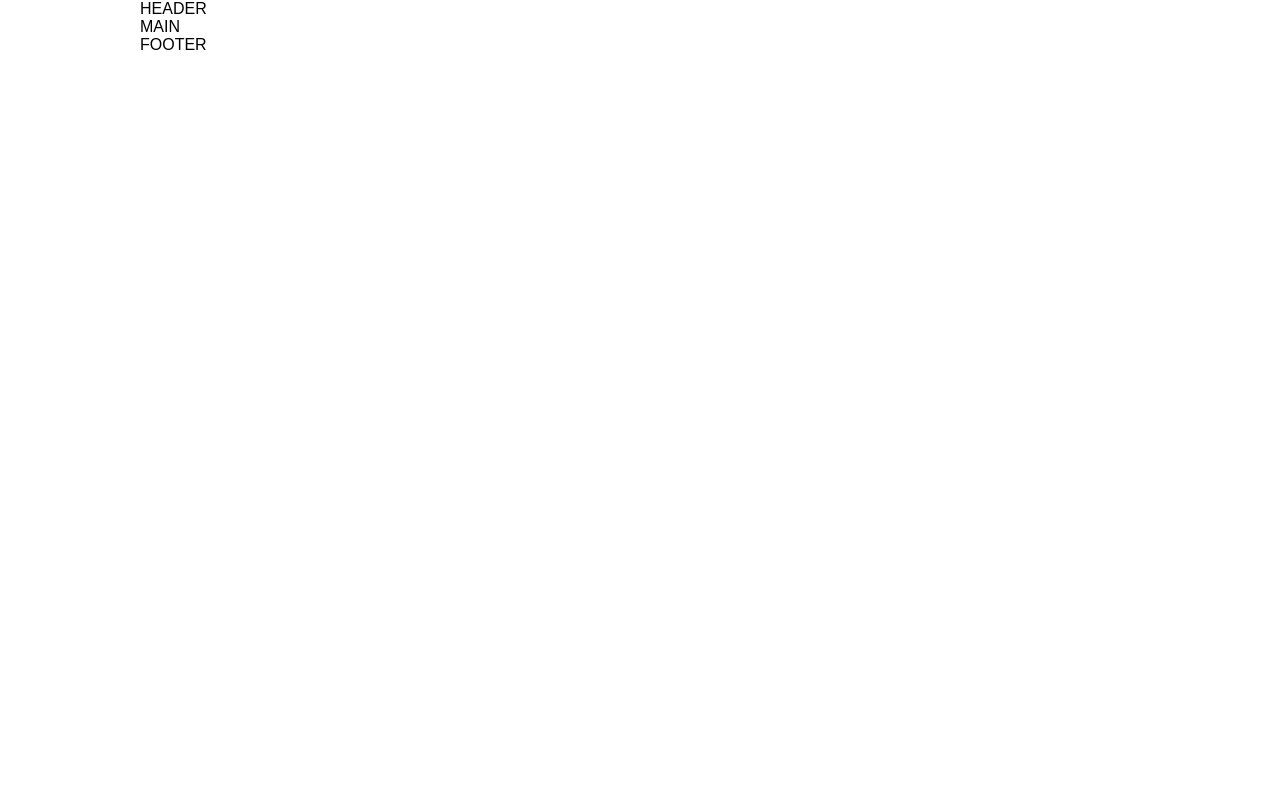
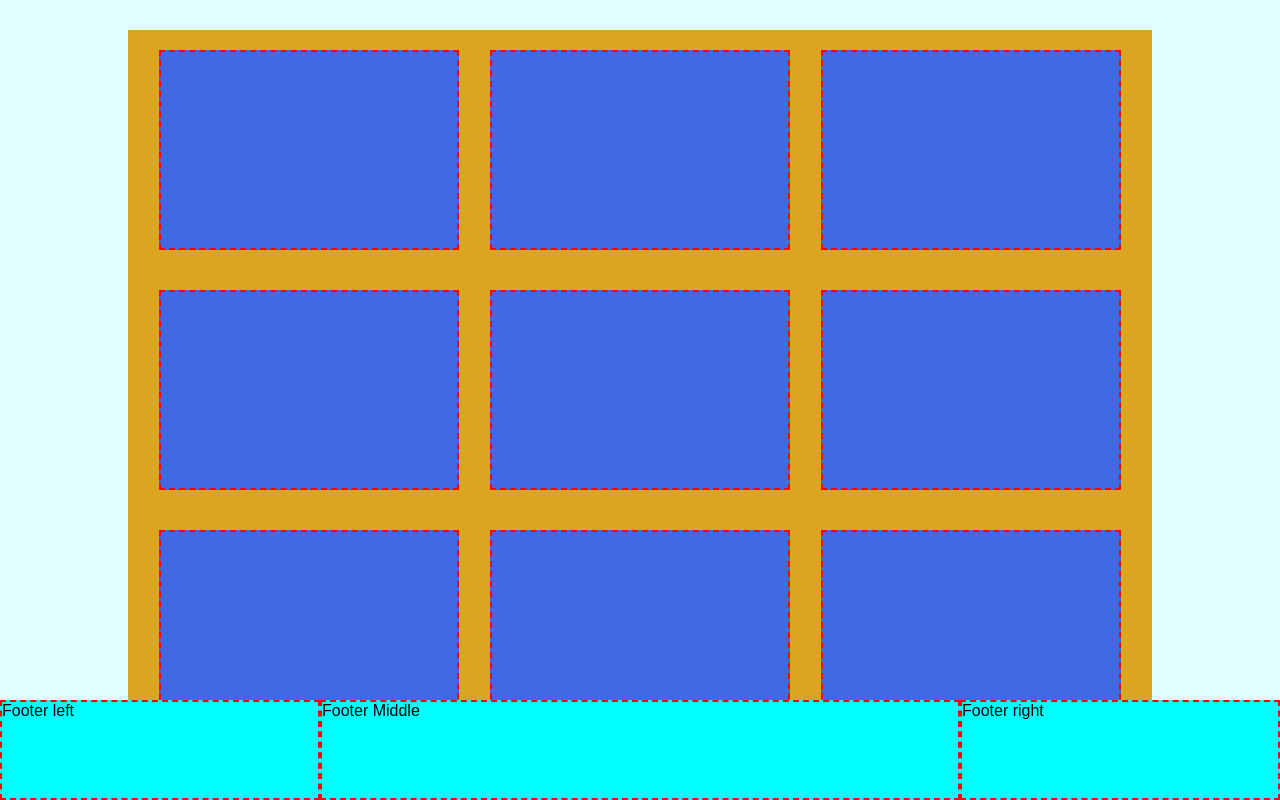
Before and after one commit to Claudio-Pri/html-css-zoom, a plain HTML site: page index.html in a window 1280 px wide. Drawn offline with Linux system fonts and the light colour scheme.

Commit message:
Creata struttura- debug

```diff
--- a/css/style.css
+++ b/css/style.css
@@ -15,12 +15,63 @@ html {
     GENERAL
 */
 .container {
-    max-width: 1000px;
+    max-width: 80%;
     margin: 0 auto;
+
+
+}
+
+.my-row {
+    display: flex;
+    flex-wrap: wrap;
+    justify-content: space-evenly;
+}
+
+.my-col-25 {
+    width: calc(100% / 4);
+}
+
+.my-col-50 {
+    width: calc(100% / 2);
+}
+
+/* MAIN */
+main {
+    padding-top: 30px;
+}
+
+.webcam-item {
+    width: 300px;
+    height: 200px;
+    margin: 20px 0;
+
 }
 
 /* DEBUG */
-/* .debug {
+.debug .container {
+    background-color: goldenrod;
+
+}
+
+.debug main {
+    background-color: lightcyan;
+    height: calc(100vh - 100px);
+    overflow: auto;
+}
+
+.debug main .webcam-item {
+    background-color: royalblue;
+    border: 2px dashed red;
+}
+
+
+.debug footer {
     background-color: lightcoral;
-    min-height: 200px;
-} */
+    min-height: 100px;
+}
+
+.debug footer .my-row>* {
+    background-color: aqua;
+    min-height: 100px;
+    border: 2px dashed red;
+}
--- a/index.html
+++ b/index.html
@@ -6,32 +6,63 @@
     <meta name="viewport" content="width=device-width, initial-scale=1.0">
     <title>Template HTML CSS</title>
 
+    <!-- FONT AWESOME -->
+    <link rel="stylesheet" href="https://cdnjs.cloudflare.com/ajax/libs/font-awesome/6.5.2/css/all.min.css"
+        integrity="sha512-SnH5WK+bZxgPHs44uWIX+LLJAJ9/2PkPKZ5QiAj6Ta86w+fsb2TkcmfRyVX3pBnMFcV7oQPJkl9QevSCWr3W6A=="
+        crossorigin="anonymous" referrerpolicy="no-referrer" />
+
     <!-- CSS -->
     <link rel="stylesheet" href="css/style.css">
 </head>
 
-<body>
-
-    <!-- header -->
-    <header>
-        <div class="container">
-            HEADER
-        </div>
-    </header>
-    <!-- /header -->
+<body class="debug">
 
     <!-- main -->
     <main>
         <div class="container">
-            MAIN
+            <div class="my-row">
+                <div class="webcam-item"></div>
+                <div class="webcam-item"></div>
+                <div class="webcam-item"></div>
+                <div class="webcam-item"></div>
+                <div class="webcam-item"></div>
+                <div class="webcam-item"></div>
+                <div class="webcam-item"></div>
+                <div class="webcam-item"></div>
+                <div class="webcam-item"></div>
+                <div class="webcam-item"></div>
+                <div class="webcam-item"></div>
+                <div class="webcam-item"></div>
+                <div class="webcam-item"></div>
+                <div class="webcam-item"></div>
+                <div class="webcam-item"></div>
+                <div class="webcam-item"></div>
+                <div class="webcam-item"></div>
+                <div class="webcam-item"></div>
+                <div class="webcam-item"></div>
+                <div class="webcam-item"></div>
+                <div class="webcam-item"></div>
+                <div class="webcam-item"></div>
+                <div class="webcam-item"></div>
+                <div class="webcam-item"></div>
+                <div class="webcam-item"></div>
+                <div class="webcam-item"></div>
+                <div class="webcam-item"></div>
+                <div class="webcam-item"></div>
+                <div class="webcam-item"></div>
+                <div class="webcam-item"></div>
+
+            </div>
         </div>
     </main>
     <!-- /main -->
 
     <!-- footer -->
     <footer>
-        <div class="container">
-            FOOTER
+        <div class="my-row">
+            <div class="my-col-25">Footer left</div>
+            <div class="my-col-50">Footer Middle</div>
+            <div class="my-col-25">Footer right</div>
         </div>
     </footer>
     <!-- /footer -->
```
